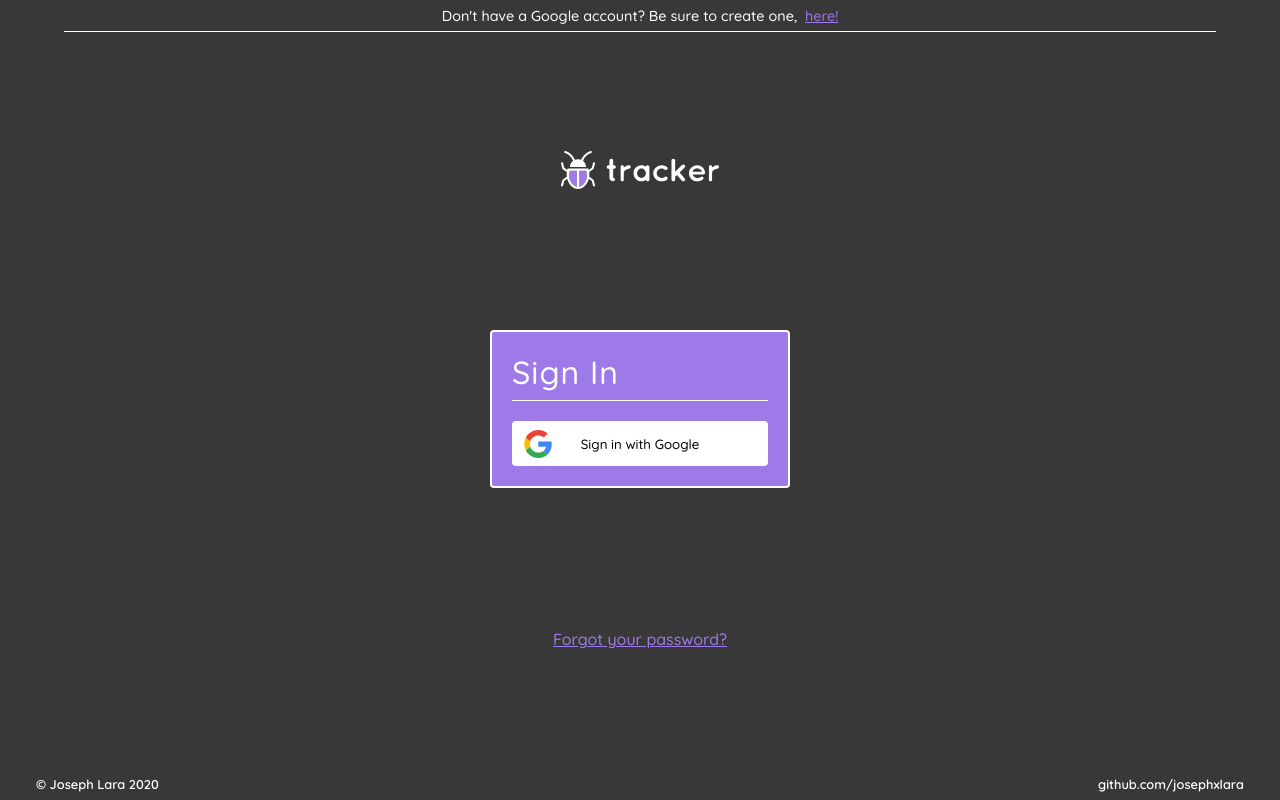
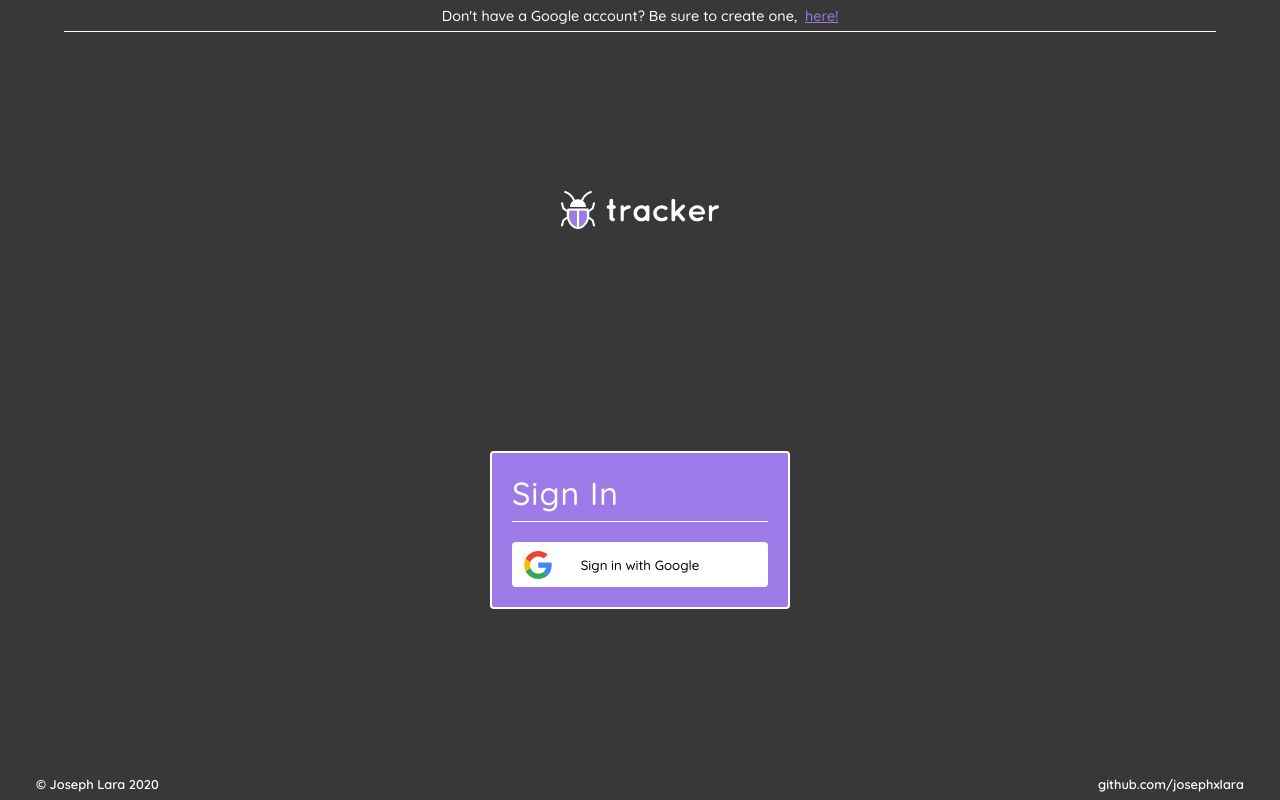
Before and after one commit to josephxlara/Bug--Tracker-public-, a React (Create React App) app: page / in a window 1280 px wide. Built offline with nearby package versions, Linux system fonts and the light colour scheme; no server answers; the HTML template or start-up script is replaced by a standard one.

Commit message:
remove forgotpassword

```diff
--- a/src/App.js
+++ b/src/App.js
@@ -14,7 +14,6 @@
 import LoadingPage from './Components/LoadingPage';
 import ProjectDetailsPage from './Components/ProjectDetailsPage';
 import EditProjectPage from './Components/EditProjectPage';
-import ForgotPasswordPage from './Components/ForgotPassword';
 import EditBugPage from './Components/EditBugPage';
 import ProfilePage from './Components/ProfilePage';
 
@@ -46,7 +45,6 @@
               <PrivateRoute exact path='/editbug' component={EditBugPage} />
               <PrivateRoute exact path='/profile' component={ProfilePage} />
               <Route exact path='/' component={SignInPage} />
-              <Route exact path='/forgotpassword' component={ForgotPasswordPage} />
               <Route exact path='*' component={() => {'404 PAGE NOT FOUND'}} />
             </Switch>
           </PropProvider>
--- a/src/Components/SignInPage.js
+++ b/src/Components/SignInPage.js
@@ -64,7 +64,6 @@
                     {error && <div className='signInPageErrorDiv'> {error} </div>}
 
                 </form>
-                <Link className='signInLink' to='forgotpassword'>Forgot your password?</Link>
             </div>
             <div className='footerDiv' >
                 <p >
```
